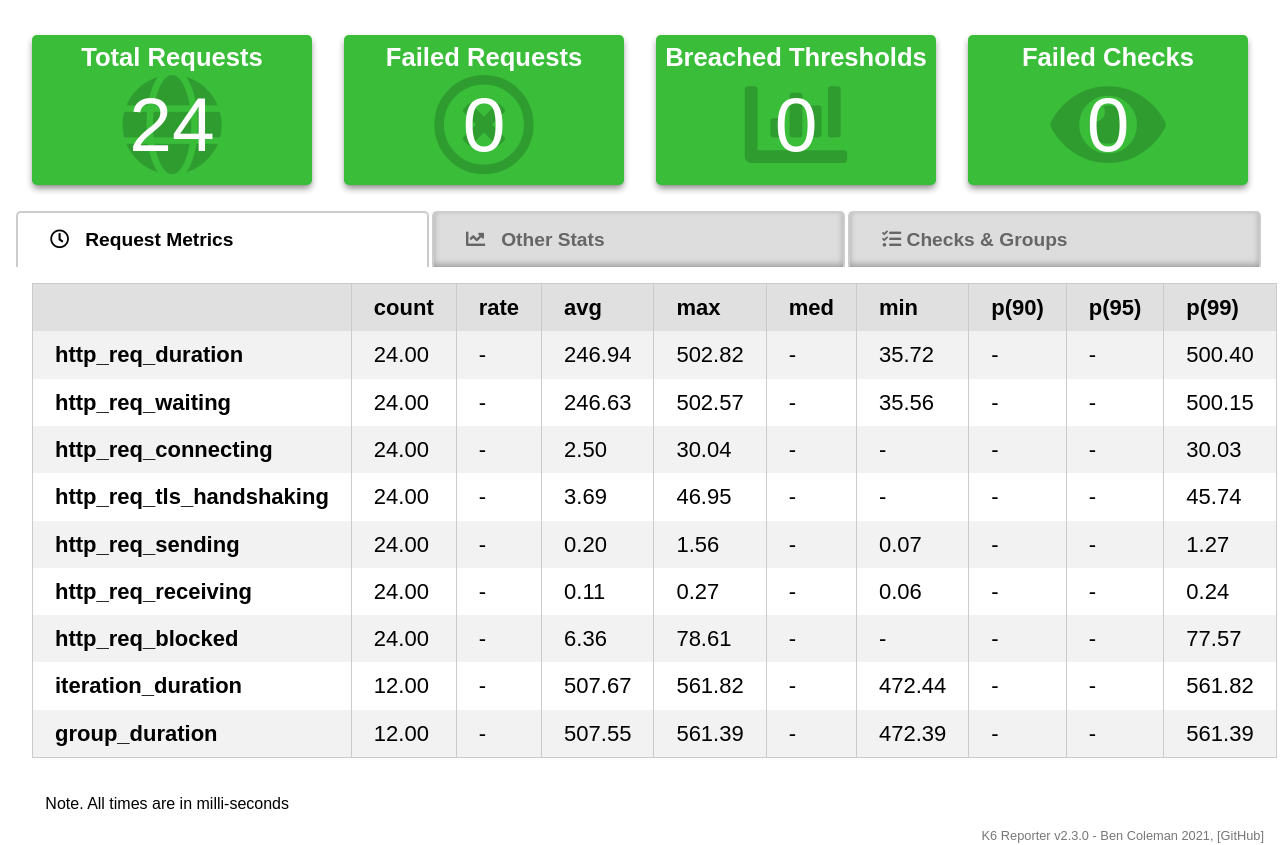
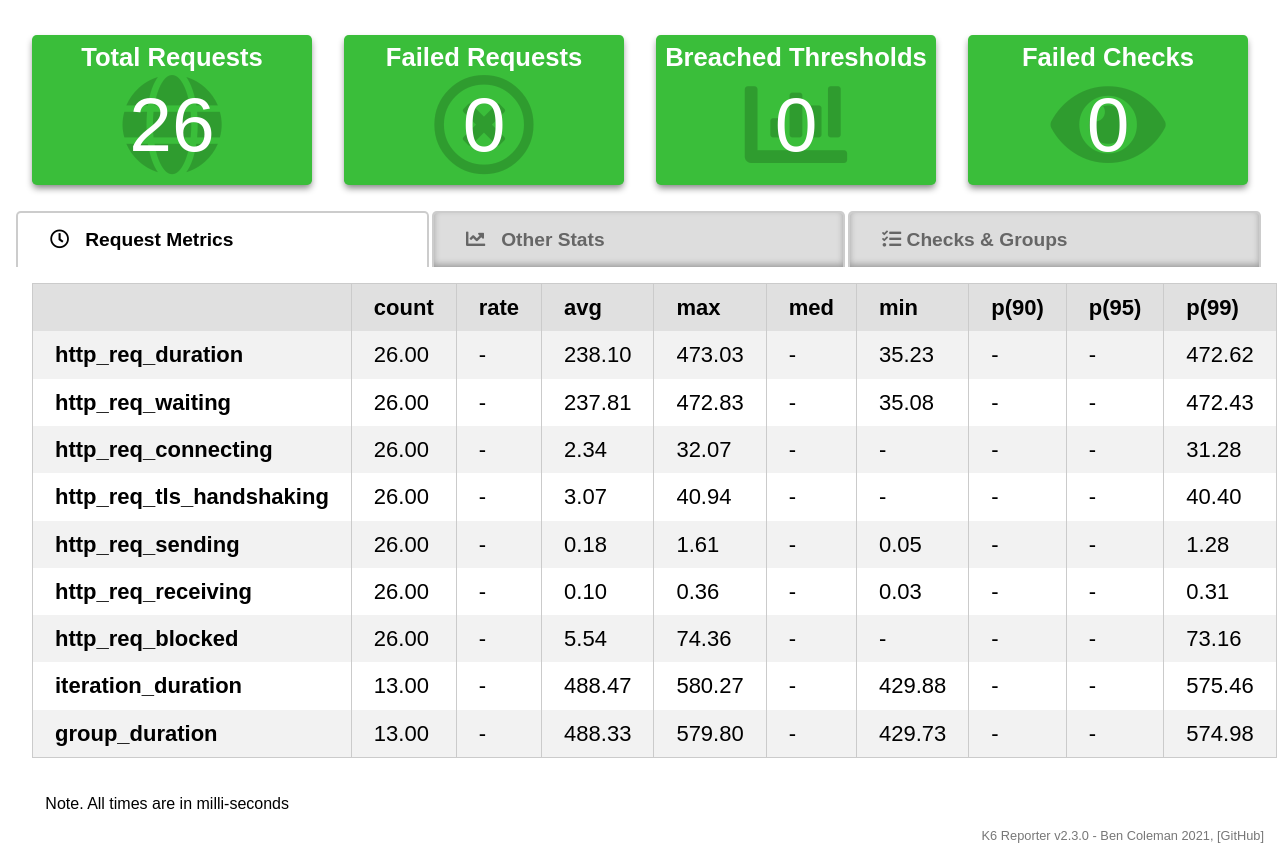
Before and after one commit to peacegreen7/k6-demoqa, a website: page Report.html in a window 1280 px wide. Shown: the part 69-914 px from the top of the page. Drawn offline with nearby package versions, Linux system fonts and the light colour scheme.

Commit message:
feat: custom metrics

```diff
--- a/Report.html
+++ b/Report.html
@@ -145,7 +145,7 @@
       <div class="box">
         <i class="fas fa-globe icon"></i>
         <h4>Total Requests</h4>
-        <div class="bignum">24</div>
+        <div class="bignum">26</div>
         <div class="bignum"></div>
       </div>
 
@@ -195,7 +195,7 @@
                 <td><b>http_req_duration</b></td>
 
 
-                  <td class="">24.00</td>
+                  <td class="">26.00</td>
 
 
 
@@ -203,11 +203,11 @@
 
 
 
-                  <td class="">246.94</td>
+                  <td class="">238.10</td>
 
 
 
-                  <td class="">502.82</td>
+                  <td class="">473.03</td>
 
 
 
@@ -215,7 +215,7 @@
 
 
 
-                  <td class="">35.72</td>
+                  <td class="">35.23</td>
 
 
 
@@ -227,7 +227,7 @@
 
 
 
-                  <td class="">500.40</td>
+                  <td class="">472.62</td>
 
               </tr>
 
@@ -235,7 +235,7 @@
                 <td><b>http_req_waiting</b></td>
 
 
-                  <td class="">24.00</td>
+                  <td class="">26.00</td>
 
 
 
@@ -243,11 +243,11 @@
 
 
 
-                  <td class="">246.63</td>
+                  <td class="">237.81</td>
 
 
 
-                  <td class="">502.57</td>
+                  <td class="">472.83</td>
 
 
 
@@ -255,7 +255,7 @@
 
 
 
-                  <td class="">35.56</td>
+                  <td class="">35.08</td>
 
 
 
@@ -267,7 +267,7 @@
 
 
 
-                  <td class="">500.15</td>
+                  <td class="">472.43</td>
 
               </tr>
 
@@ -275,7 +275,7 @@
                 <td><b>http_req_connecting</b></td>
 
 
-                  <td class="">24.00</td>
+                  <td class="">26.00</td>
 
 
 
@@ -283,11 +283,11 @@
 
 
 
-                  <td class="">2.50</td>
+                  <td class="">2.34</td>
 
 
 
-                  <td class="">30.04</td>
+                  <td class="">32.07</td>
 
 
 
@@ -307,7 +307,7 @@
 
 
 
-                  <td class="">30.03</td>
+                  <td class="">31.28</td>
 
               </tr>
 
@@ -315,7 +315,7 @@
                 <td><b>http_req_tls_handshaking</b></td>
 
 
-                  <td class="">24.00</td>
+                  <td class="">26.00</td>
 
 
 
@@ -323,11 +323,11 @@
 
 
 
-                  <td class="">3.69</td>
+                  <td class="">3.07</td>
 
 
 
-                  <td class="">46.95</td>
+                  <td class="">40.94</td>
 
 
 
@@ -347,7 +347,7 @@
 
 
 
-                  <td class="">45.74</td>
+                  <td class="">40.40</td>
 
               </tr>
 
@@ -355,7 +355,7 @@
                 <td><b>http_req_sending</b></td>
 
 
-                  <td class="">24.00</td>
+                  <td class="">26.00</td>
 
 
 
@@ -363,11 +363,11 @@
 
 
 
-                  <td class="">0.20</td>
+                  <td class="">0.18</td>
 
 
 
-                  <td class="">1.56</td>
+                  <td class="">1.61</td>
 
 
 
@@ -375,7 +375,7 @@
 
 
 
-                  <td class="">0.07</td>
+                  <td class="">0.05</td>
 
 
 
@@ -387,7 +387,7 @@
 
 
 
-                  <td class="">1.27</td>
+                  <td class="">1.28</td>
 
               </tr>
 
@@ -395,7 +395,7 @@
                 <td><b>http_req_receiving</b></td>
 
 
-                  <td class="">24.00</td>
+                  <td class="">26.00</td>
 
 
 
@@ -403,11 +403,11 @@
 
 
 
-                  <td class="">0.11</td>
+                  <td class="">0.10</td>
 
 
 
-                  <td class="">0.27</td>
+                  <td class="">0.36</td>
 
 
 
@@ -415,7 +415,7 @@
 
 
 
-                  <td class="">0.06</td>
+                  <td class="">0.03</td>
 
 
 
@@ -427,7 +427,7 @@
 
 
 
-                  <td class="">0.24</td>
+                  <td class="">0.31</td>
 
               </tr>
 
@@ -435,7 +435,7 @@
                 <td><b>http_req_blocked</b></td>
 
 
-                  <td class="">24.00</td>
+                  <td class="">26.00</td>
 
 
 
@@ -443,11 +443,11 @@
 
 
 
-                  <td class="">6.36</td>
+                  <td class="">5.54</td>
 
 
 
-                  <td class="">78.61</td>
+                  <td class="">74.36</td>
 
 
 
@@ -467,7 +467,7 @@
 
 
 
-                  <td class="">77.57</td>
+                  <td class="">73.16</td>
 
               </tr>
 
@@ -475,7 +475,7 @@
                 <td><b>iteration_duration</b></td>
 
 
-                  <td class="">12.00</td>
+                  <td class="">13.00</td>
 
 
 
@@ -483,11 +483,11 @@
 
 
 
-                  <td class="">507.67</td>
+                  <td class="">488.47</td>
 
 
 
-                  <td class="">561.82</td>
+                  <td class="">580.27</td>
 
 
 
@@ -495,7 +495,7 @@
 
 
 
-                  <td class="">472.44</td>
+                  <td class="">429.88</td>
 
 
 
@@ -507,7 +507,7 @@
 
 
 
-                  <td class="">561.82</td>
+                  <td class="">575.46</td>
 
               </tr>
 
@@ -515,7 +515,7 @@
                 <td><b>group_duration</b></td>
 
 
-                  <td class="">12.00</td>
+                  <td class="">13.00</td>
 
 
 
@@ -523,11 +523,11 @@
 
 
 
-                  <td class="">507.55</td>
+                  <td class="">488.33</td>
 
 
 
-                  <td class="">561.39</td>
+                  <td class="">579.80</td>
 
 
 
@@ -535,7 +535,7 @@
 
 
 
-                  <td class="">472.39</td>
+                  <td class="">429.73</td>
 
 
 
@@ -547,7 +547,7 @@
 
 
 
-                  <td class="">561.39</td>
+                  <td class="">574.98</td>
 
               </tr>
 
@@ -575,8 +575,8 @@
             <div class="box metricbox">
               <h4>Iterations</h4>
               <i class="fas fa-redo icon"></i>
-              <div class="row"><div>Total</div><div>12</div></div>
-              <div class="row"><div>Rate</div><div>3.90/s</div></div>
+              <div class="row"><div>Total</div><div>13</div></div>
+              <div class="row"><div>Rate</div><div>4.01/s</div></div>
             </div>
 
 
@@ -592,14 +592,14 @@
           <div class="box metricbox">
             <h4>Requests</h4>
             <i class="fas fa-globe icon"></i>
-            <div class="row"><div>Total</div><div>24</div></div>
-            <div class="row"><div>Rate</div><div>7.81/s</div></div>
+            <div class="row"><div>Total</div><div>26</div></div>
+            <div class="row"><div>Rate</div><div>8.01/s</div></div>
           </div>
 
           <div class="box metricbox">
             <h4>Data Received</h4>
             <i class="fas fa-cloud-download-alt icon"></i>
-            <div class="row"><div>Total</div><div>0.02 MB</div></div>
+            <div class="row"><div>Total</div><div>0.03 MB</div></div>
             <div class="row"><div>Rate</div><div>0.01 mB/s</div></div>
           </div>
 
--- a/services/resResAPI.ts
+++ b/services/resResAPI.ts
@@ -4,6 +4,6 @@ export const getListUsers = () => {
     return http.get("https://reqres.in/api/users");
 };
 
-export const updateUser = (userId) => {
+export const updateUser = (userId: number) => {
     return http.put(`https://reqres.in/api/users/${userId}`);
 }
```
Also changed, not shown: helper/utils.ts (added, +9 -0 lines), tests/reqResAPIscript.ts (+11 -4 lines).
